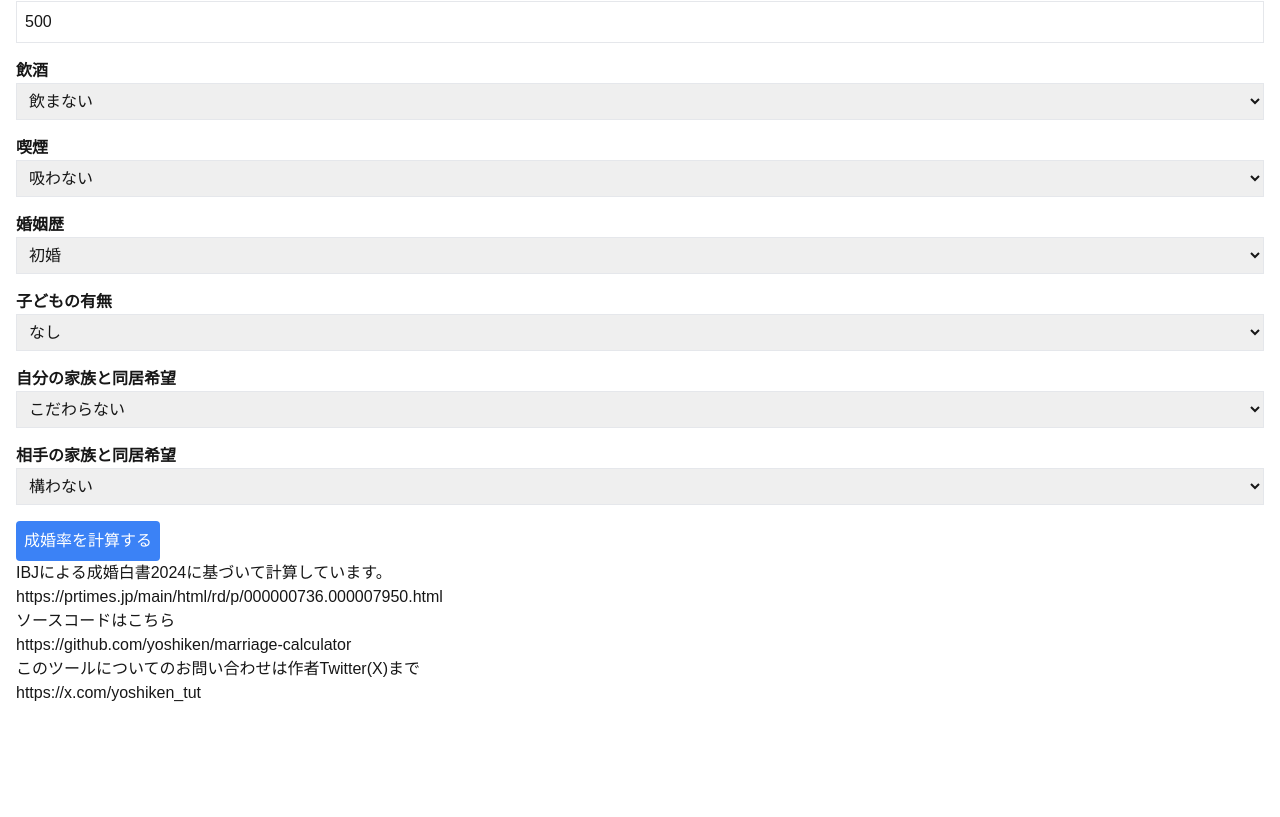
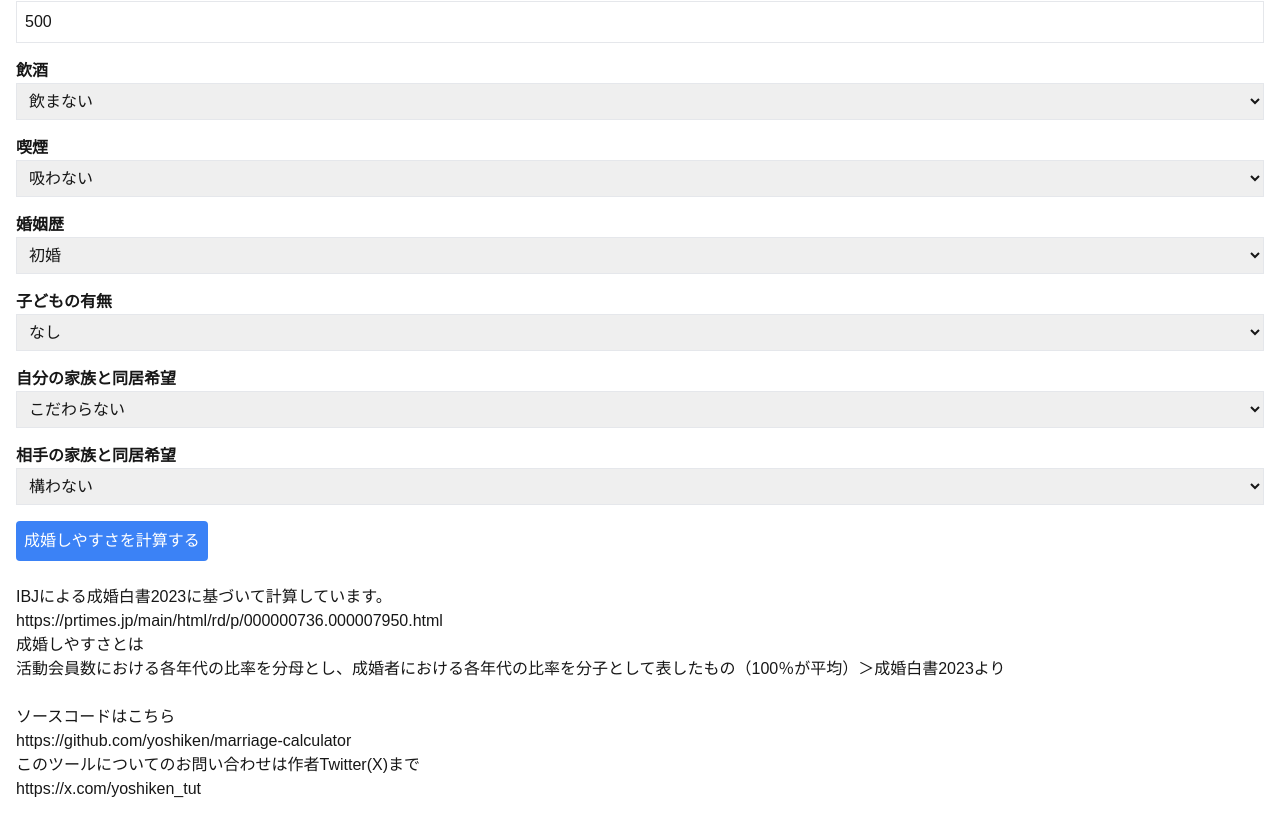
Before and after one commit to yoshiken/marriage-calculator, a Next.js app: page / in a window 1280 px wide. Shown: the part 299-1116 px from the top of the page. Before the commit the page ends 1020 px from the top, so only its background shows below. Built offline with nearby package versions, Linux system fonts and the light colour scheme.

Commit message:
fix description

```diff
--- a/app/components/MarriageCalculator.tsx
+++ b/app/components/MarriageCalculator.tsx
@@ -150,23 +150,32 @@ const MarriageCalculator: React.FC = () => {
 
         {/* ボタン */}
         <button type="submit" className="bg-blue-500 text-white p-2 rounded">
-          成婚率を計算する
+          成婚しやすさを計算する
         </button>
       </form>
 
       {result !== null && (
         <div className="mt-4">
-          <h2 className="text-xl font-bold">成婚率: {result}%</h2>
+          <h2 className="text-xl font-bold">成婚しやすさ: {result}%</h2>
         </div>
       )}
 
-      <p></p>
+      <br />
 
-      <p>IBJによる成婚白書2024に基づいて計算しています。</p>
+      <p>IBJによる成婚白書2023に基づいて計算しています。</p>
       <a href="https://prtimes.jp/main/html/rd/p/000000736.000007950.html">https://prtimes.jp/main/html/rd/p/000000736.000007950.html</a>
+
+      <br />
+
+      <p>成婚しやすさとは</p>
+      <blockquote>活動会員数における各年代の比率を分⺟とし、成婚者における各年代の比率を分子として表したもの（100％が平均）＞成婚白書2023より</blockquote>
+
+      <br />
 
       <p>ソースコードはこちら</p>
       <a href="https://github.com/yoshiken/marriage-calculator">https://github.com/yoshiken/marriage-calculator</a>
+
+      <br />
 
       <p>このツールについてのお問い合わせは作者Twitter(X)まで</p>
       <a href="https://x.com/yoshiken_tut">https://x.com/yoshiken_tut</a>
```
